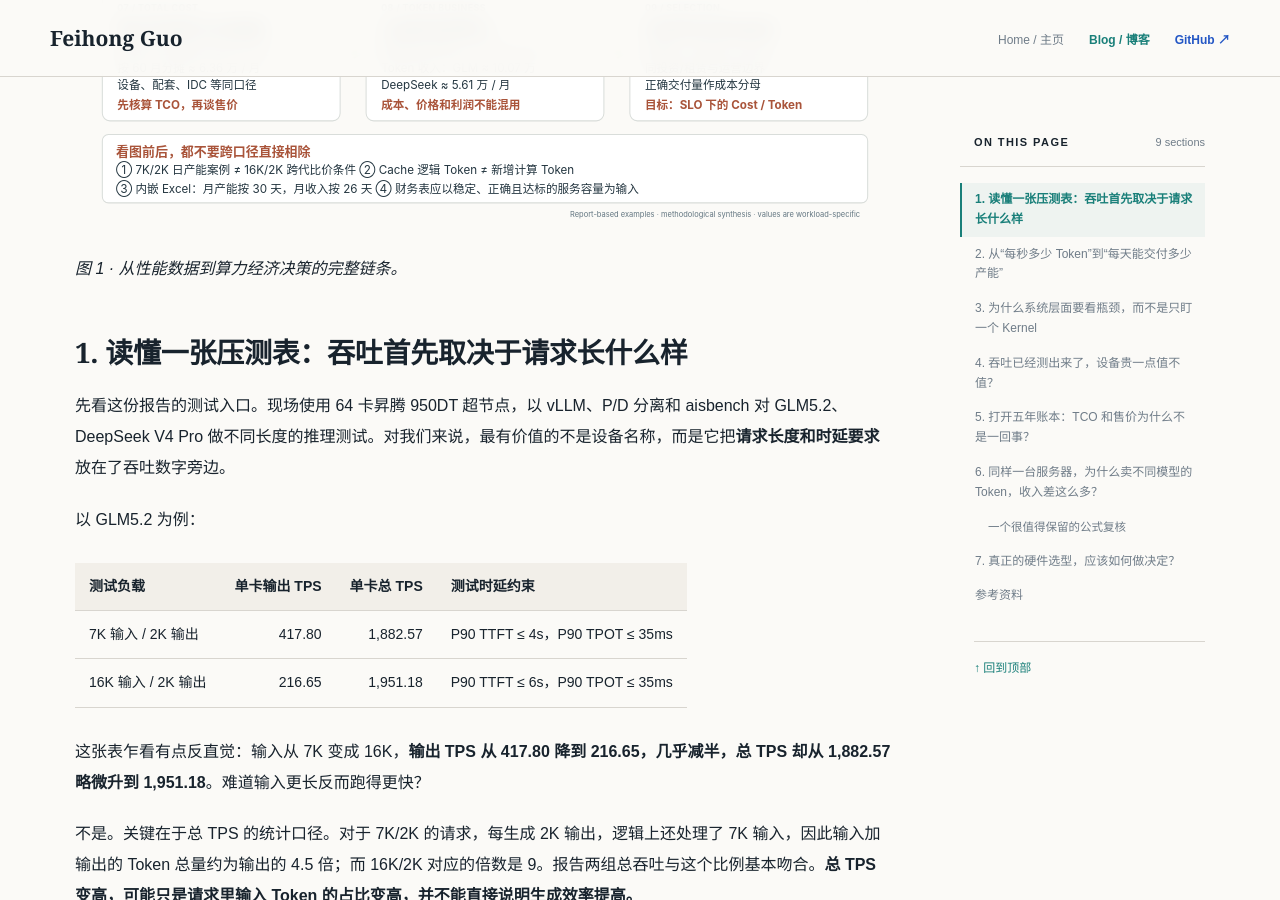
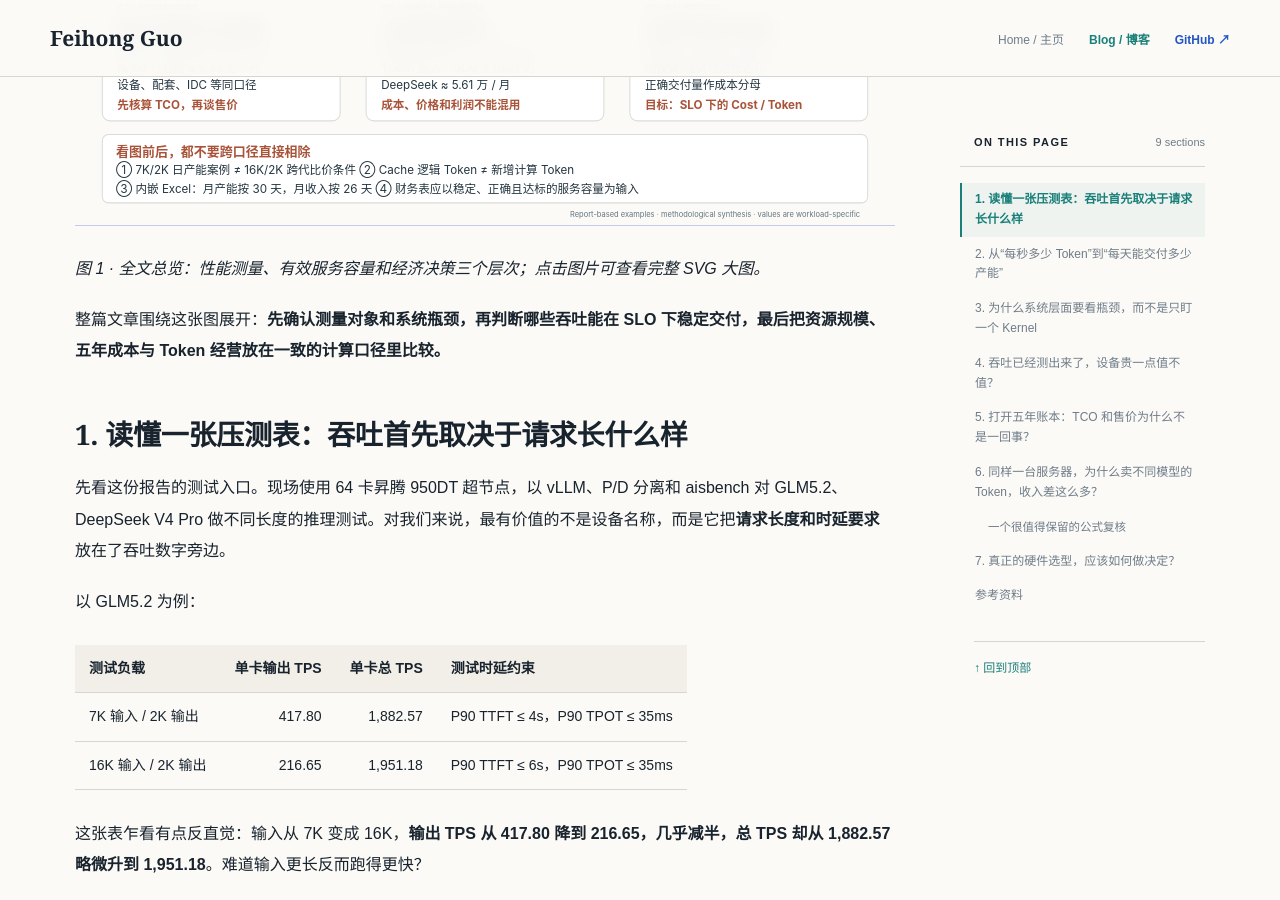
Before and after one commit to Phoenix3334/Phoenix3334.github.io, a Jekyll site: the page built from _posts/2026-11-19-benchmark-capacity-token-cost.md, in a window 1280 px wide and 900 px high, scrolled down 1630 px. Built offline with Jekyll 4.4.1, drawn with Linux system fonts in a browser that asks for light colours.

Commit message:
blog: present one-page system overview prominently with full-size SVG link

```diff
--- a/_posts/2026-11-19-benchmark-capacity-token-cost.md
+++ b/_posts/2026-11-19-benchmark-capacity-token-cost.md
@@ -19,10 +19,14 @@ tags: [LLM-Inference, Benchmarking, Capacity-Planning, TCO, Performance-Engineer
 
 
 <p align="center">
-  <img src="/assets/posts/tco-decision-chain.svg" width="100%" loading="lazy" alt="推理系统评估从请求分布与Benchmark出发，经过SLO有效容量、P/D资源配置、TCO与Token经营的五步流程">
+  <a href="/assets/posts/tco-decision-chain.svg" target="_blank" rel="noopener noreferrer" title="打开推理性能到 TCO 的全景总览图">
+    <img src="/assets/posts/tco-decision-chain.svg" width="100%" alt="全篇总览：从业务负载、Prefill/Decode、Benchmark、SLO有效容量、P/D配置、五年TCO、Token定价到硬件选型的九步分析框架；附950DT真实案例与常见统计口径问题">
+  </a>
 </p>
 
-*图 1 · 从性能数据到算力经济决策的完整链条。*
+*图 1 · 全文总览：性能测量、有效服务容量和经济决策三个层次；点击图片可查看完整 SVG 大图。*
+
+整篇文章围绕这张图展开：**先确认测量对象和系统瓶颈，再判断哪些吞吐能在 SLO 下稳定交付，最后把资源规模、五年成本与 Token 经营放在一致的计算口径里比较。**
 
 ## 1. 读懂一张压测表：吞吐首先取决于请求长什么样
 
```
